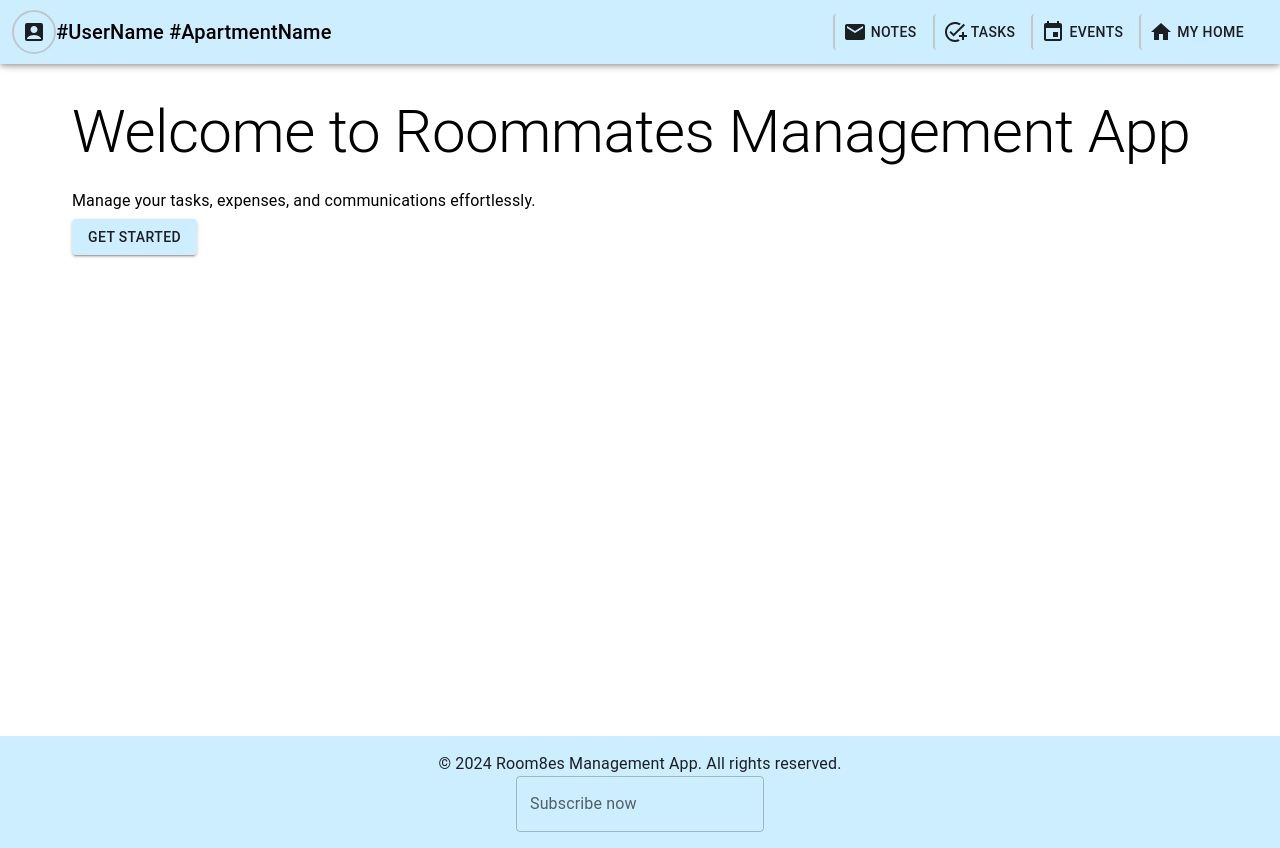
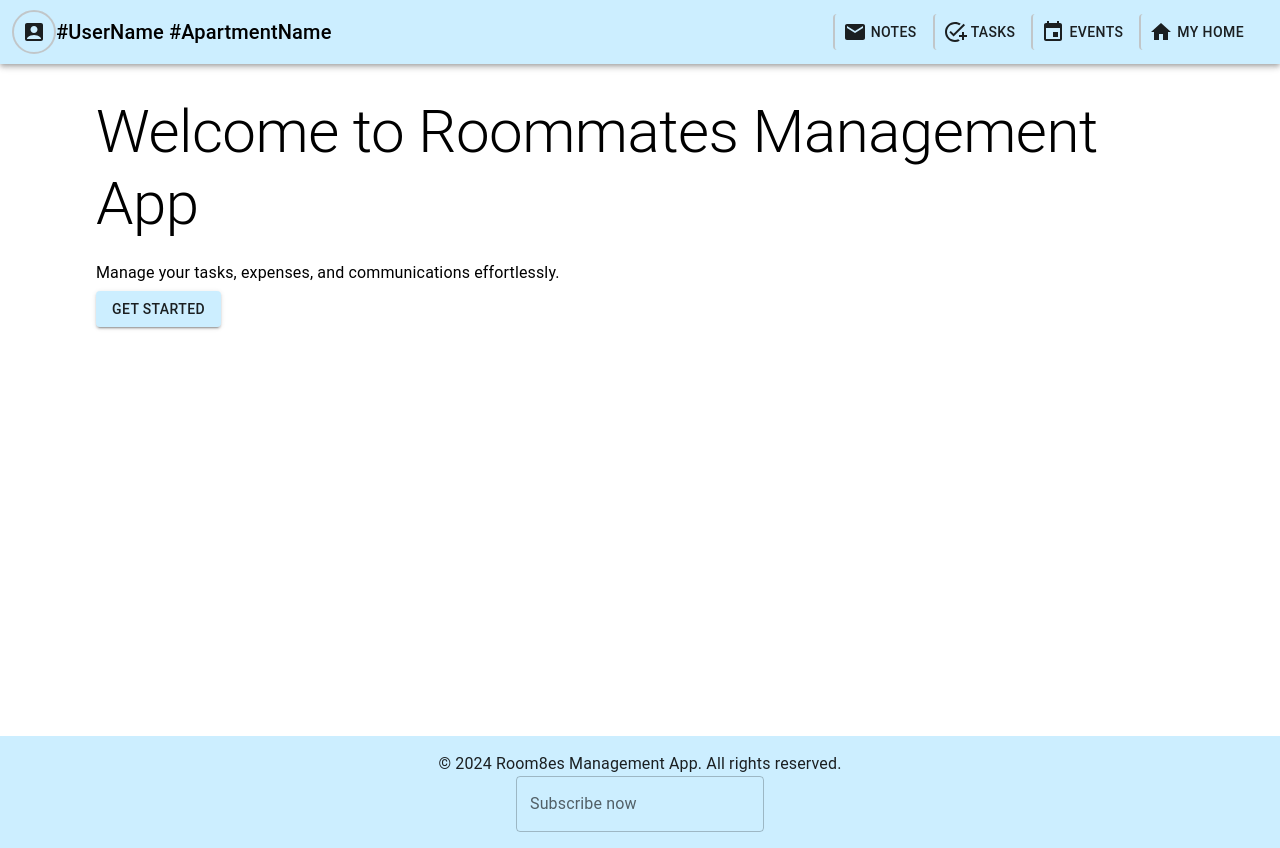
Before and after one commit to Raspupin/roommatesApp, a React (Create React App) app: page / in a window 1280 px wide. Built offline with nearby package versions, Linux system fonts and the light colour scheme.

Commit message:
updated toolbar to a static position for now

```diff
--- a/src/components/Header.js
+++ b/src/components/Header.js
@@ -11,7 +11,7 @@ function Header() {
   const theme = useTheme();
 
   return (
-    <AppBar position="sticky" sx={{ zIndex: 2000 }}>
+    <AppBar position="static">
       <Toolbar>
         <IconButton edge="start" color="inherit" aria-label="menu" sx={{border:'rgba(192, 192, 192, 0.854) 2px solid','&:hover':{backgroundColor:'#66cef773'}}}>
           <AccountBoxIcon/>
--- a/src/index.js
+++ b/src/index.js
@@ -1,6 +1,5 @@
 import React from 'react';
 import ReactDOM from 'react-dom/client';
-import './styles/index.css';
 import './styles/globalStyles.css';
 import App from './App';
 import reportWebVitals from './reportWebVitals';
--- a/src/pages/Home.js
+++ b/src/pages/Home.js
@@ -4,7 +4,7 @@ import '../styles/home.css';
 
 function Home() {
   return (
-    <Container class="content" sx={{ zIndex: 1000 }}>
+    <Container className="content" >
       <Typography variant="h2" component="h1" gutterBottom>
         Welcome to Roommates Management App
       </Typography>
--- a/src/styles/globalStyles.css
+++ b/src/styles/globalStyles.css
@@ -1,15 +1,16 @@
 /* src/styles/globalStyles.css */
 
-body {
+body, html {
   margin: 0;
   padding: 0;
-    background-color: #ffffff; /* Consider using a theme color if appropriate */
-    color: #000000; /* General text color */
+  height: 100%;
+  background-color: #ffffff;
+  color: #000000;
   font-family: -apple-system, BlinkMacSystemFont, 'Segoe UI', Roboto, Oxygen, Ubuntu, Cantarell, 'Open Sans', 'Helvetica Neue', sans-serif;
 }
 
 h1, h2, h3, h4, h5, h6 {
-    color: #000000; /* Ensure this matches the theme's primary color */
+  color: #000000;
 }
 
 footer {
@@ -25,12 +26,5 @@ body {
 
   .MuiButton-root {
     font-size: 0.875rem;
-
   }
 }
-
-  /* .menuButton{
-    border:#66cef773 2px solid
-    !important;
-  }
-   */
--- a/src/styles/home.css
+++ b/src/styles/home.css
@@ -1,3 +1,3 @@
 .content{
-    /* margin-top: 64px; */
+    z-index: 100;
 }
```
Also changed, not shown: src/styles/index.css (deleted). Lines whose indentation alone changed are shown as unchanged.
